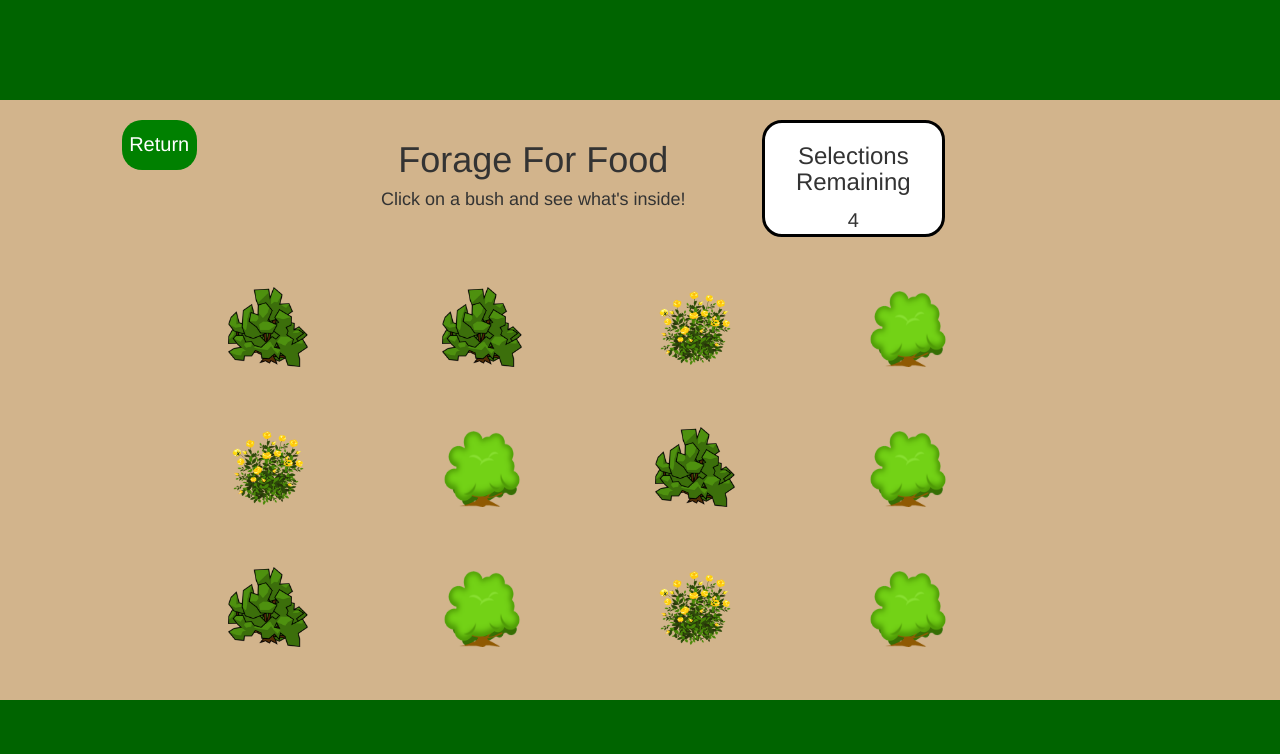
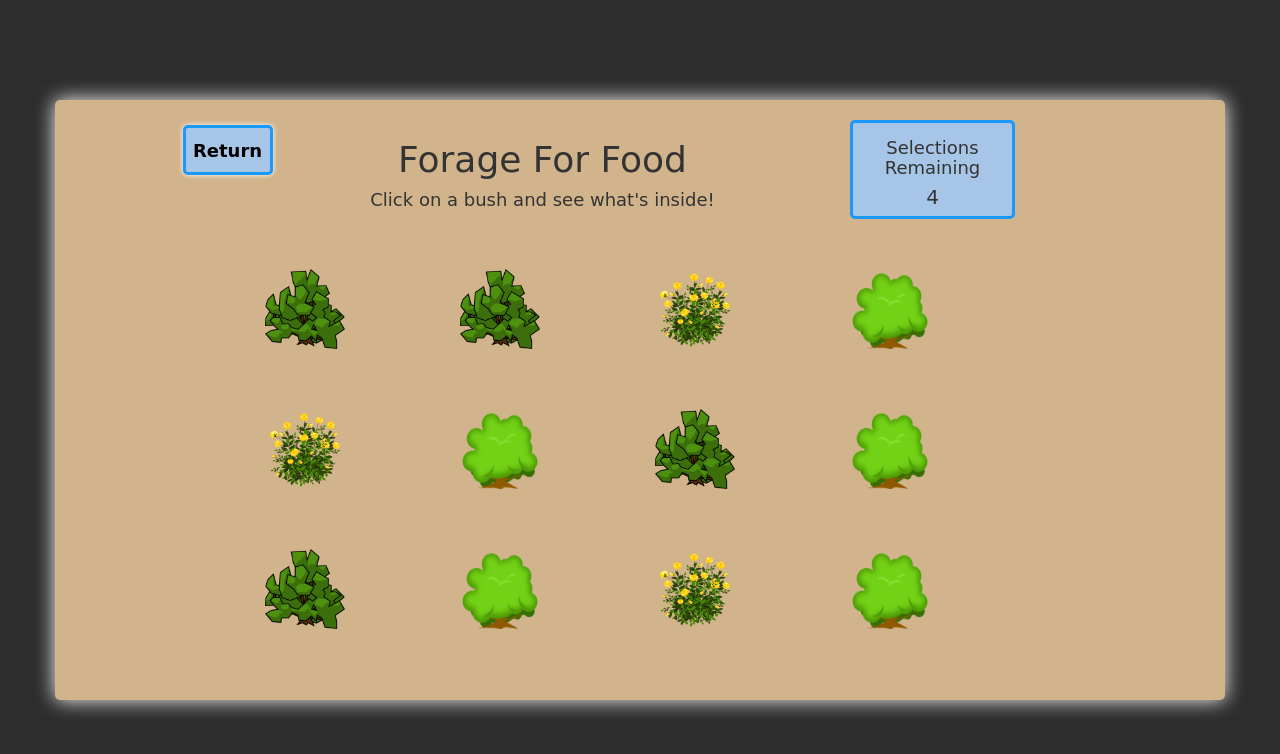
Before and after one commit to MicahIsley/Final-project, a website: page public/views/forage.html in a window 1280 px wide. Drawn offline with nearby package versions, Linux system fonts and the light colour scheme; files that its build step writes are made by us from their sources; no server answers; files whose address does not match are found by name.

Commit message:
style changes

```diff
--- a/public/css/forage.css
+++ b/public/css/forage.css
@@ -1,13 +1,15 @@
-html {
-	background: darkgreen;
+body {
+	background: #2d2d2d;
 }
 
 #gameScreen {
 	background: tan;
 	height: 600px;
-	width: 100%;
 	margin-top: 100px;
 	padding-top: 20px;
+	border-radius: 5px;
+	box-shadow: 0px 0px 20px white;
+	font-family: 'Averia Sans Libre', cursive;
 }
 
 #forageArea {
@@ -66,12 +68,19 @@ img {
 }
 
 #guessesLeftDiv {
-	background: white;
-	border-color: black;
+	background: #a7c5e6;
+	border-style: solid;
+	border-color: #1998ff;
 	border-width: 3px;
-	border-style: solid;
-	border-radius: 20px;
+	border-radius: 5px;
 	text-align: center;
+	padding: 5px 1px 5px 1px;
+}
+
+#selectionsRemaining {
+	font-size: 18px;
+	margin-top: 10px;
+	margin-bottom: 5px;
 }
 
 #numberRemaining {
@@ -79,16 +88,24 @@ img {
 }
 
 #returnButton {
+	color: black;
+	background: #a7c5e6;
+	text-align: center;
+	padding-top: 10px;
 	height: 50px;
-	width: 75px;
-	background: green;
-	border-radius: 20px;
-	font-size: 20px;
-	text-align: center;
-	color: white;
-	padding-top: 10px;
+	width: 90px;
+	float: left;
+	font-weight: bold;
+	font-size: 18px;
+	margin: 5px 15px 5px 15px;
+	border-style: solid;
+	border-color: #1998ff;
+	border-width: 3px;
+	border-radius: 5px;
+	box-shadow: 0px 0px 5px white;
 }
 
 #returnButton:hover {
-	color: blue;
+	color: white;
+	border-color: white;
 }
--- a/public/views/forage.html
+++ b/public/views/forage.html
@@ -20,9 +20,9 @@
 					<h2 id="forageTitle">Forage For Food</h2>
 					<h4 id="forageDescription">Click on a bush and see what's inside!</h4>
 				</div>
-				<div class="col-sm-2">
+				<div class="col-sm-2 col-sm-offset-1">
 					<div id="guessesLeftDiv">
-						<h3>Selections Remaining</h2>
+						<h3 id="selectionsRemaining">Selections Remaining</h2>
 						<span id="numberRemaining"></span>
 					</div>
 				</div>
```
Also changed, not shown: public/css/style.css (+9 -5 lines), public/javascript/logic.js (+9 -2 lines), public/views/animalHome.html (+11 -13 lines).
